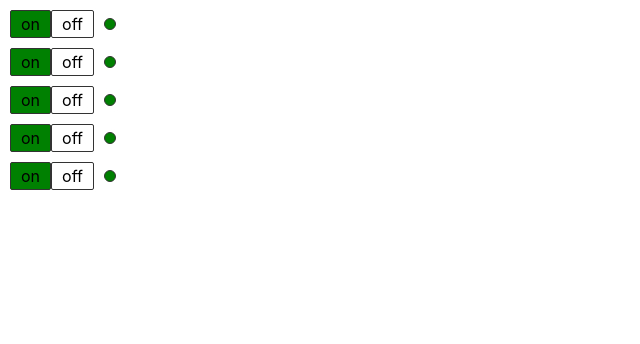
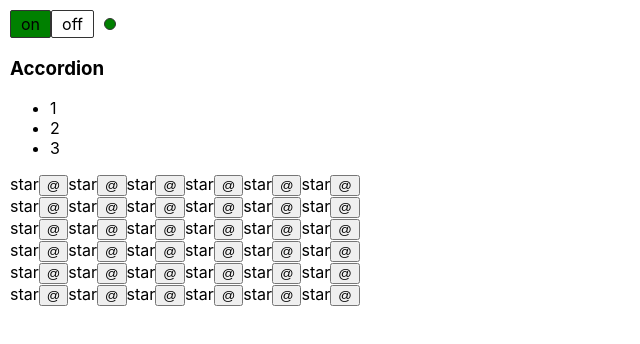
Before and after one commit to andreisemianiuk/typescript_learning, a React (Create React App) app: page / in a window 1280 px wide. Shown: the top 344 px of the page, without its empty margins (0-640 px from the left). Built offline with nearby package versions, Linux system fonts and the light colour scheme.

Commit message:
callbaks

```diff
--- /dev/null
+++ b/src/Accordion.tsx
@@ -0,0 +1,42 @@
+import React, { useState } from 'react'
+
+function Accordion() {
+	let [collapsed, setCollapsed] = useState<boolean>(true)
+
+	const changeCollapsed = () => {
+		setCollapsed(!collapsed)
+	}
+
+	return (
+		<div className='item'>
+			<AccordionTitle title={'Accordion'} collapsed={collapsed} changeCollapsed={changeCollapsed} />
+		</div>
+	)
+}
+
+type AccordionTitleType = {
+	title: string
+	collapsed: boolean
+	changeCollapsed: () => void
+}
+
+function AccordionTitle(props: AccordionTitleType) {
+	return <div>
+		<h3 className={'acc-title'} onClick={props.changeCollapsed}>
+			{props.title}
+		</h3>
+		{props.collapsed ? <AccordionBody /> : null}
+	</div>
+}
+
+function AccordionBody() {
+	return <ul>
+		<li>1</li>
+		<li>2</li>
+		<li>3</li>
+	</ul>
+}
+
+
+
+export default Accordion
--- a/src/App.css
+++ b/src/App.css
@@ -31,3 +31,16 @@
 .green {
   background-color: green;
 }
+
+.acc-title {
+  cursor: pointer;
+}
+
+.star-line {
+  display: inline-block;
+}
+
+.selected {
+  font-weight: 900;
+  margin-right: 3px;
+}
--- a/src/App.tsx
+++ b/src/App.tsx
@@ -1,4 +1,6 @@
 import React from 'react'
+import Accordion from './Accordion'
+import Star from './Star'
 import './App.css'
 import Switch from './Switch'
 
@@ -7,10 +9,8 @@ function App() {
 	return (
 		<div className='App'>
 			<Switch />
-			<Switch />
-			<Switch />
-			<Switch />
-			<Switch />
+			<Accordion />
+			<Star />
 		</div>
 	)
 }
--- /dev/null
+++ b/src/Star.tsx
@@ -0,0 +1,49 @@
+import React, { useState } from 'react'
+
+
+
+function Star() {
+	// let [collapsed, setCollapsed] = useState<boolean>(true)
+
+	// const changeCollapsed = () => {
+	// 	setCollapsed(!collapsed)
+	// }
+
+	return (
+		<div className='item'>
+			<StarBody value={0} />
+			<StarBody value={1} />
+			<StarBody value={2} />
+			<StarBody value={3} />
+			<StarBody value={4} />
+			<StarBody value={5} />
+		</div>
+	)
+}
+
+
+type StarBodyType = {
+	value: number
+}
+
+function StarBody(props: StarBodyType) {
+
+	return <div className={'star-line'}>
+		<StarItem />
+		<StarItem />
+		<StarItem />
+		<StarItem />
+		<StarItem />
+		<StarItem />
+	</div>
+}
+
+function StarItem() {
+	const [tagged, setTagged] = useState(false)
+
+	return <div className={`${tagged ? 'selected' : null}`}>
+		star<button onClick={() => setTagged(!tagged)}>@</button>
+	</div>
+}
+
+export default Star
```
